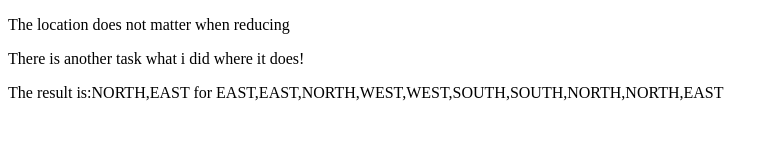
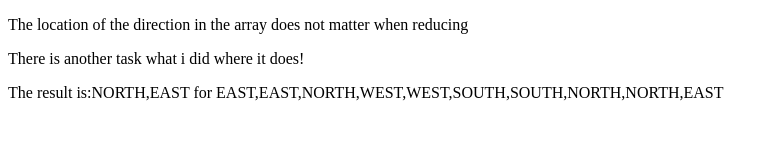
Before and after one commit to gitnorbi/codewars-directions-reduce-where-location-does-not-matter, a plain HTML site: page index.html in a window 1280 px wide. Shown: the whole page, without its empty margins (0-779 px from the left). Drawn offline with Linux system fonts and the light colour scheme.

Commit message:
updated html file

```diff
--- a/index.html
+++ b/index.html
@@ -7,7 +7,7 @@
     <title>Document</title>
 </head>
 <body>
-    <p>The location does not matter when reducing</p>
+    <p>The location of the direction in the array does not matter when reducing</p>
     <p>There is another task what i did where it does!</p>
     <p id="result"></p>
     <script src="index.js"></script>
```
